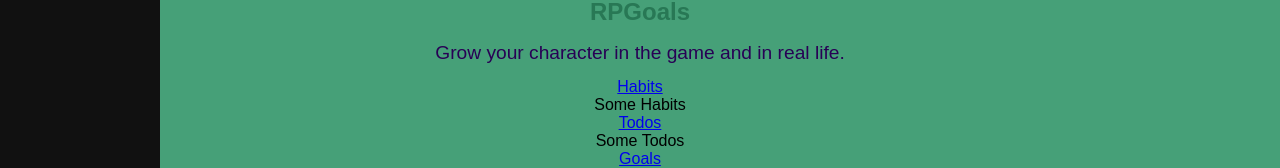
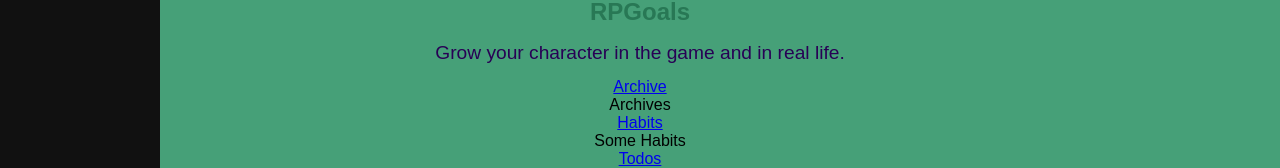
Before and after one commit to TaylorBurke/group-fullstack, a React (Create React App) app in the folder client/: page /dash in a window 1280 px wide. Shown: the part 112-280 px from the top of the page. Built offline with nearby package versions, Linux system fonts and the light colour scheme; the HTML template or start-up script is replaced by a standard one.

Commit message:
updates to react components

```diff
--- a/client/src/App.js
+++ b/client/src/App.js
@@ -10,6 +10,7 @@ import Dash from './Dash';
 import Goals from './Goals';
 import Habits from './Habits';
 import Todos from './Todos';
+import Archive from './Archive';
 
 class App extends Component {
   render() {
@@ -30,6 +31,7 @@ class App extends Component {
           <Switch>
             <Route exact path="/" component={Login} />
             <Route path="/dash" component={Dash} />
+            <Route path="/archive" component={Archive} />
             <Route path="/habits" component={Habits} />
             <Route path="/todos" component={Todos} />
             <Route path="/goals" component={Goals} />
--- /dev/null
+++ b/client/src/Archive.js
@@ -0,0 +1,36 @@
+import React, { Component } from 'react';
+import axios from 'axios';
+
+class Archive extends Component {
+    constructor() {
+        super();
+        this.state = {
+            completed: false
+        }
+    }
+
+
+    // componentDidMount(){
+    //     axios.get('/', {
+    //      // get all the completed goals, todos and habits
+    //     })
+    //         .then(function (response) {
+    //             console.log(response);
+    //         })
+    //         .catch(function (error) {
+    //             console.log(error);
+    //         });
+    //     }
+    // }
+
+    render() {
+        return (
+            <div className="Archive">
+                Archives
+            </div>
+        )
+    }
+
+}
+
+export default Archive;
--- a/client/src/Dash.js
+++ b/client/src/Dash.js
@@ -2,12 +2,15 @@ import React from 'react';
 import Habits from './Habits';
 import Todos from './Todos';
 import Goals from './Goals';
+import Archive from './Archive';
 import { Link } from 'react-router-dom';
 
 
 const Dash = () => {
     return (
         <div className ="Dash">
+        <Link to ="/archives">Archive </Link>
+            <Archive />
             <Link to ="/habits">Habits </Link>
             <Habits />
             <Link to ="/todos">Todos </Link>
```
